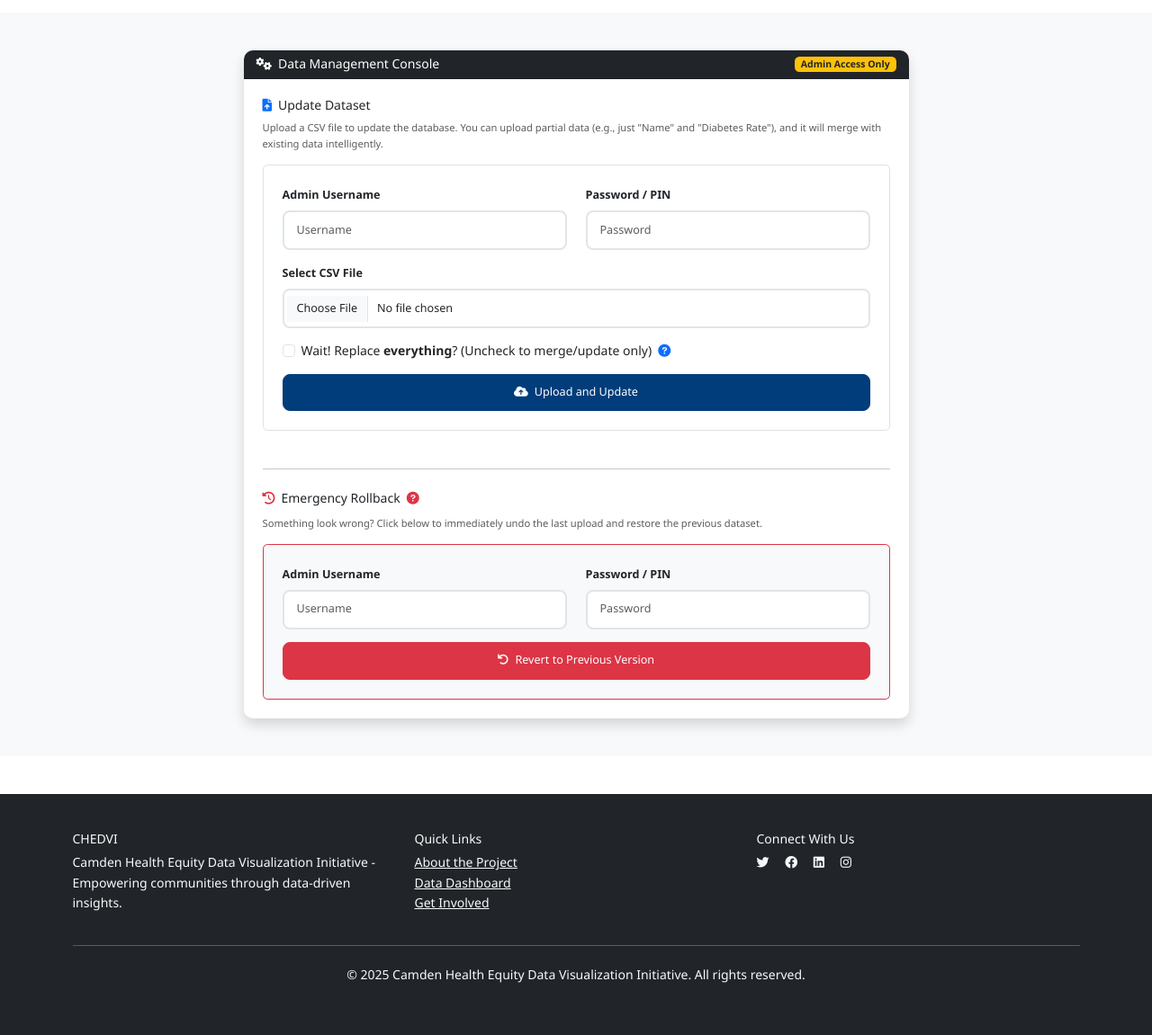
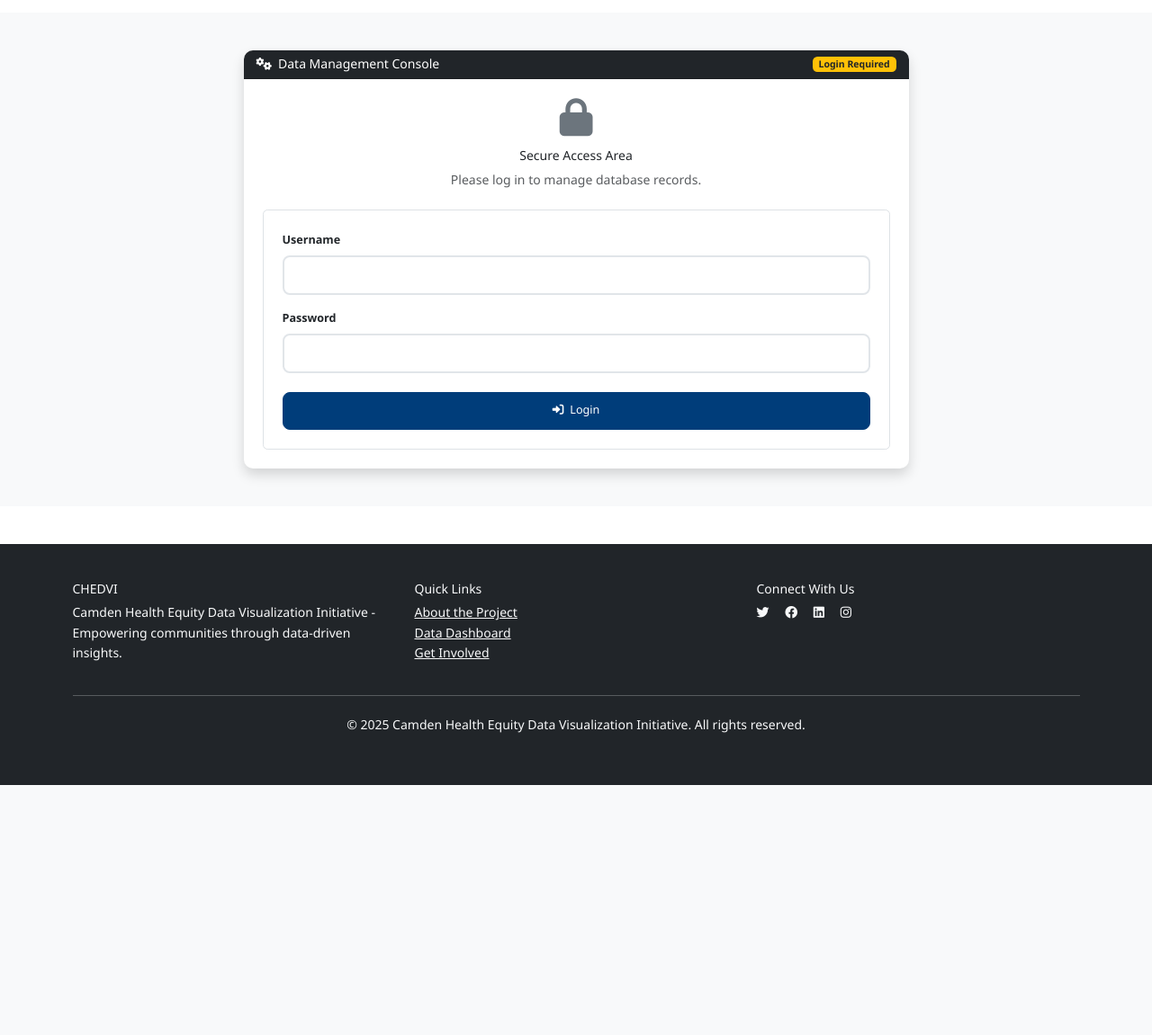
Before and after one commit to Venettov/CHEDVI, a Flask app: page /admin in a window 1280 px wide. Shown: the part 101-1252 px from the top of the page at 90% size. After the commit the page ends 974 px from the top, so only its background shows below. Run offline with Flask 3, Linux system fonts and the light colour scheme.

Commit message:
Implement session-based secure admin login

```diff
--- a/routes.py
+++ b/routes.py
@@ -2,7 +2,7 @@ import os
 import shutil
 import pandas as pd
 from werkzeug.security import generate_password_hash, check_password_hash
-from flask import render_template, request, redirect, url_for, flash, jsonify
+from flask import render_template, request, redirect, url_for, flash, jsonify, session
 from app import app, db
 from models import Contact, ResourceRequest, Newsletter, NeighborhoodHealth, Admin
 from forms import ContactForm, ResourceRequestForm, NewsletterForm
@@ -10,6 +10,10 @@ from forms import ContactForm, ResourceRequestForm, NewsletterForm
 # Configuration
 DATA_FILE = 'neighborhood_data.csv'
 BACKUP_FILE = 'neighborhood_data.bak'
+
+# SECURITY: Secret key is required for sessions to work.
+# In production, this should be set in your environment variables.
+app.secret_key = os.environ.get('SECRET_KEY', 'replace-this-with-a-secure-key')
 
 # --- HELPER FUNCTIONS ---
 
@@ -26,13 +30,10 @@ def reload_database_from_csv():
         if not os.path.exists(DATA_FILE):
             return False, "Data file not found."
 
-        # Read CSV
         df = pd.read_csv(DATA_FILE)
 
-        # Clear existing data
         db.session.query(NeighborhoodHealth).delete()
 
-        # Insert new data
         for _, row in df.iterrows():
             neighborhood = NeighborhoodHealth(
                 name=row.get('name', 'Unknown'),
@@ -41,7 +42,6 @@ def reload_database_from_csv():
                 poverty_rate=row.get('poverty_rate', 0.0),
                 diabetes_rate=row.get('diabetes_rate', 0.0),
                 obesity_rate=row.get('obesity_rate', 0.0),
-                # Add other fields as needed based on your model
             )
             db.session.add(neighborhood)
 
@@ -65,14 +65,35 @@ def about():
 def admin():
     return render_template('admin.html')
 
-# --- DB FIX ROUTE (RUN ONCE) ---
+@app.route('/admin/login', methods=['POST'])
+def admin_login():
+    """Handles the login form submission."""
+    username = request.form.get('username')
+    password = request.form.get('password')
+
+    if verify_admin(username, password):
+        session['admin_logged_in'] = True
+        session['admin_user'] = username
+        flash('Successfully logged in.', 'success')
+    else:
+        flash('Invalid Username or Password.', 'danger')
+
+    return redirect(url_for('admin'))
+
+@app.route('/admin/logout')
+def admin_logout():
+    """Logs the user out."""
+    session.pop('admin_logged_in', None)
+    session.pop('admin_user', None)
+    flash('Logged out successfully.', 'info')
+    return redirect(url_for('admin'))
+
 @app.route('/admin/db-fix')
 def admin_db_fix():
-    """Drops the Admin table and recreates it to apply the new 256 char limit."""
     try:
         Admin.__table__.drop(db.engine)
         db.create_all()
-        return "Database Admin table reset successfully. You can now try creating your admin again."
+        return "Database Admin table reset successfully."
     except Exception as e:
         return f"Error resetting table: {str(e)}"
 
@@ -93,12 +114,9 @@ def admin_setup(username, password):
 
 @app.route('/admin/upload', methods=['POST'])
 def admin_upload():
-    # 1. Secure Database Check
-    username = request.form.get('username')
-    password = request.form.get('password')
-
-    if not verify_admin(username, password):
-        flash('Invalid Username or Password. Access Denied.', 'danger')
+    # 1. CHECK SESSION (Not form inputs)
+    if not session.get('admin_logged_in'):
+        flash('Please log in first.', 'danger')
         return redirect(url_for('admin'))
 
     file = request.files.get('file')
@@ -107,11 +125,9 @@ def admin_upload():
         return redirect(url_for('admin'))
 
     try:
-        # 2. Create Backup
         if os.path.exists(DATA_FILE):
             shutil.copy(DATA_FILE, BACKUP_FILE)
 
-        # 3. Handle Data
         new_data = pd.read_csv(file)
         new_data.columns = new_data.columns.str.strip().str.lower().str.replace(' ', '_')
 
@@ -133,7 +149,6 @@ def admin_upload():
             else:
                 new_data.to_csv(DATA_FILE, index=False)
 
-        # 4. Reload Database
         success, msg = reload_database_from_csv()
         if success:
             flash(f'Success! {msg}', 'success')
@@ -147,12 +162,9 @@ def admin_upload():
 
 @app.route('/admin/rollback', methods=['POST'])
 def admin_rollback():
-    # 1. Secure Database Check
-    username = request.form.get('username')
-    password = request.form.get('password')
-
-    if not verify_admin(username, password):
-        flash('Invalid Username or Password.', 'danger')
+    # 1. CHECK SESSION
+    if not session.get('admin_logged_in'):
+        flash('Please log in first.', 'danger')
         return redirect(url_for('admin'))
 
     try:
--- a/templates/admin.html
+++ b/templates/admin.html
@@ -8,10 +8,19 @@
         <div class="row justify-content-center">
             <div class="col-lg-8">
                 <div class="card shadow">
+
                     <div class="card-header bg-dark text-white d-flex justify-content-between align-items-center">
                         <h4 class="mb-0"><i class="fas fa-cogs me-2"></i>Data Management Console</h4>
-                        <span class="badge bg-warning text-dark">Admin Access Only</span>
+                        {% if session.get('admin_logged_in') %}
+                            <div class="d-flex align-items-center">
+                                <small class="me-3 text-light">Welcome, {{ session.get('admin_user') }}</small>
+                                <a href="{{ url_for('admin_logout') }}" class="btn btn-sm btn-outline-danger">Logout</a>
                             </div>
+                        {% else %}
+                            <span class="badge bg-warning text-dark">Login Required</span>
+                        {% endif %}
+                    </div>
+
                     <div class="card-body p-4">
 
                         {% with messages = get_flashed_messages(with_categories=true) %}
@@ -25,24 +34,36 @@
                             {% endif %}
                         {% endwith %}
 
+                        {% if not session.get('admin_logged_in') %}
+
+                            <div class="text-center mb-4">
+                                <i class="fas fa-lock fa-3x text-secondary mb-3"></i>
+                                <h5>Secure Access Area</h5>
+                                <p class="text-muted">Please log in to manage database records.</p>
+                            </div>
+
+                            <form action="{{ url_for('admin_login') }}" method="POST" class="border p-4 rounded bg-white">
+                                <div class="mb-3">
+                                    <label for="username" class="form-label fw-bold">Username</label>
+                                    <input type="text" class="form-control" name="username" required autofocus>
+                                </div>
+                                <div class="mb-4">
+                                    <label for="password" class="form-label fw-bold">Password</label>
+                                    <input type="password" class="form-control" name="password" required>
+                                </div>
+                                <button type="submit" class="btn btn-primary w-100">
+                                    <i class="fas fa-sign-in-alt me-2"></i>Login
+                                </button>
+                            </form>
+
+                        {% else %}
+
                             <div class="mb-5">
                                 <h5><i class="fas fa-file-upload text-primary me-2"></i>Update Dataset</h5>
                                 <p class="text-muted small">
-                                Upload a CSV file to update the database. You can upload partial data (e.g., just "Name" and "Diabetes Rate"),
-                                and it will merge with existing data intelligently.
+                                    Upload a CSV file to update the database. You can upload partial data, and it will merge intelligently.
                                 </p>
                                 <form action="{{ url_for('admin_upload') }}" method="POST" enctype="multipart/form-data" class="border p-4 rounded bg-white">
-                                <div class="row mb-3">
-                                    <div class="col-md-6">
-                                        <label for="username" class="form-label fw-bold">Admin Username</label>
-                                        <input type="text" class="form-control" name="username" placeholder="Username" required>
-                                    </div>
-                                    <div class="col-md-6">
-                                        <label for="password" class="form-label fw-bold">Password / PIN</label>
-                                        <input type="password" class="form-control" name="password" placeholder="Password" required>
-                                    </div>
-                                </div>
-
                                     <div class="mb-3">
                                         <label for="file" class="form-label fw-bold">Select CSV File</label>
                                         <input class="form-control" type="file" name="file" accept=".csv" required>
@@ -54,9 +75,7 @@
                                             Wait! Replace <strong>everything</strong>? (Uncheck to merge/update only)
                                         </label>
                                         <a tabindex="0" class="text-primary ms-1" role="button" data-bs-toggle="popover" data-bs-trigger="focus" title="Data Handling Options"
-                                       data-bs-content="CHECKED (Replace Everything): Deletes every single existing row in your database and replaces it entirely with the new CSV file. Use this for a fresh start.
-
-                                       UNCHECKED (Smart Merge): Keeps your existing data intact. It matches rows by Neighborhood Name and only updates the specific columns you uploaded (e.g., updating 'Diabetes Rate' but keeping 'Income' safe).">
+                                           data-bs-content="CHECKED: Deletes all data. UNCHECKED: Only updates specific columns for matching neighborhoods.">
                                             <i class="fas fa-question-circle"></i>
                                         </a>
                                     </div>
@@ -73,30 +92,22 @@
                                 <div class="d-flex align-items-center mb-2">
                                     <h5 class="mb-0"><i class="fas fa-history text-danger me-2"></i>Emergency Rollback</h5>
                                     <a tabindex="0" class="text-danger ms-2" role="button" data-bs-toggle="popover" data-bs-trigger="focus" title="Emergency Rollback"
-                                   data-bs-content="This safety feature immediately undoes your last upload. It restores the database to the exact state it was in before you clicked 'Upload'. Use this if your new data looks wrong or broke a chart.">
+                                       data-bs-content="Restores the database to the exact state it was in before the last upload.">
                                         <i class="fas fa-question-circle"></i>
                                     </a>
                                 </div>
 
                                 <p class="text-muted small">
-                                Something look wrong? Click below to immediately undo the last upload and restore the previous dataset.
+                                    Something look wrong? Click below to immediately undo the last upload.
                                 </p>
                                 <form action="{{ url_for('admin_rollback') }}" method="POST" class="border p-4 rounded bg-light border-danger">
-                                <div class="row mb-3">
-                                    <div class="col-md-6">
-                                        <label for="username_rb" class="form-label fw-bold">Admin Username</label>
-                                        <input type="text" class="form-control" name="username" placeholder="Username" required>
-                                    </div>
-                                    <div class="col-md-6">
-                                        <label for="password_rb" class="form-label fw-bold">Password / PIN</label>
-                                        <input type="password" class="form-control" name="password" placeholder="Password" required>
-                                    </div>
-                                </div>
                                     <button type="submit" class="btn btn-danger w-100">
                                         <i class="fas fa-undo me-2"></i>Revert to Previous Version
                                     </button>
                                 </form>
                             </div>
+
+                        {% endif %}
 
                     </div>
                 </div>
```
Lines whose indentation alone changed are shown as unchanged.
